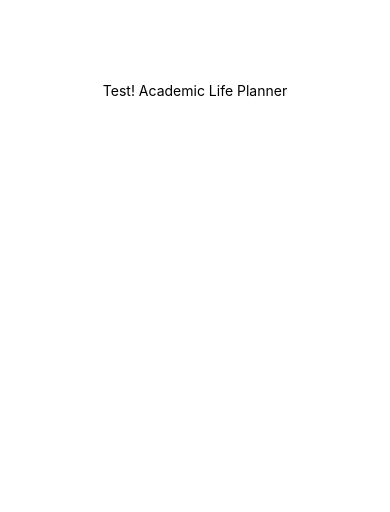
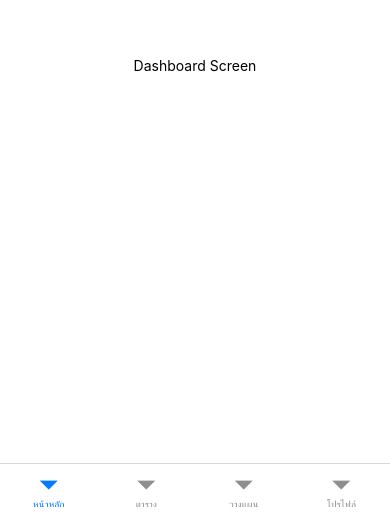
Before and after one commit to Ton-555/AcdemicLifePlanner, a React Native app: screen / in a window 390 px wide. Shown: the part 332-844 px from the top of the page. Built offline with nearby package versions, Linux system fonts and the light colour scheme.

Commit message:
Fix file app.js

```diff
--- a/App.js
+++ b/App.js
@@ -1,20 +1,41 @@
-import { StatusBar } from 'expo-status-bar';
-import { StyleSheet, Text, View } from 'react-native';
+import React from "react";
+import { NavigationContainer } from "@react-navigation/native";
+import { createBottomTabNavigator } from "@react-navigation/bottom-tabs";
 
-export default function App() {
+import Dashboard from "./src/screen/Dashboard";
+import Timetable from "./src/screen/Timetable";
+import Planner from "./src/screen/Planner";
+import Profile from "./src/screen/Profile";
+
+const Tab = createBottomTabNavigator();
+
+const App = () => {
   return (
-    <View style={styles.container}>
-      <Text>Test! Academic Life Planner</Text>
-      <StatusBar style="auto" />
-    </View>
+    <NavigationContainer>
+      <Tab.Navigator screenOptions={{ headerShown: false }}>
+        <Tab.Screen
+          name="Dashboard"
+          component={Dashboard}
+          options={{ title: "หน้าหลัก" }}
+        />
+        <Tab.Screen
+          name="Timetable"
+          component={Timetable}
+          options={{ title: "ตาราง" }}
+        />
+        <Tab.Screen
+          name="Planner"
+          component={Planner}
+          options={{ title: "วางแผน" }}
+        />
+        <Tab.Screen
+          name="Profile"
+          component={Profile}
+          options={{ title: "โปรไฟล์" }}
+        />
+      </Tab.Navigator>
+    </NavigationContainer>
   );
-}
+};
 
-const styles = StyleSheet.create({
-  container: {
-    flex: 1,
-    backgroundColor: '#fff',
-    alignItems: 'center',
-    justifyContent: 'center',
-  },
-});
+export default App;
```
